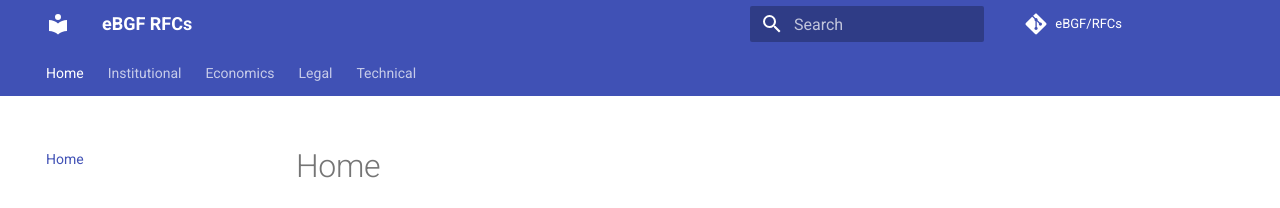
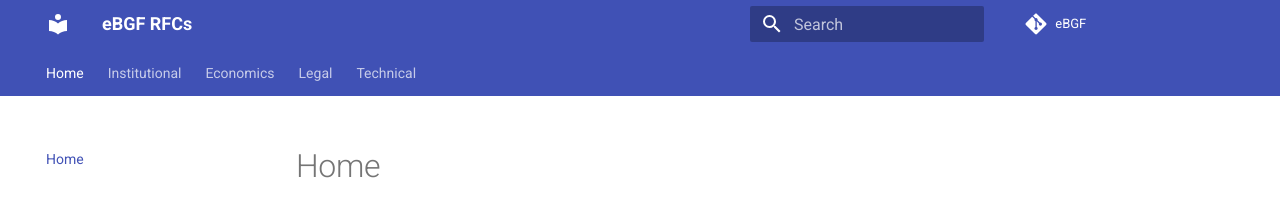
Before and after one commit to internet-sicherheit/eBGF, an MkDocs documentation site: the page built from docs/index.md, in a window 1280 px wide. Shown: the top 208 px of the page. Built offline with MkDocs 1.6.1 and Material for MkDocs 9.7.7, drawn with Linux system fonts in a browser that asks for light colours; comment, search, counter and statistics services are not loaded.

Commit message:
Update mkdocs.yml

```diff
--- a/mkdocs.yml
+++ b/mkdocs.yml
@@ -5,7 +5,7 @@ site_author: 'if(is)'
 site_url: 'https://internet-sicherheit.github.io/eBGF/'
 
 # Repository
-repo_name: 'eBGF/RFCs'
+repo_name: 'eBGF'
 repo_url: 'https://github.com/internet-sicherheit/eBGF/'
 
 nav:
```
